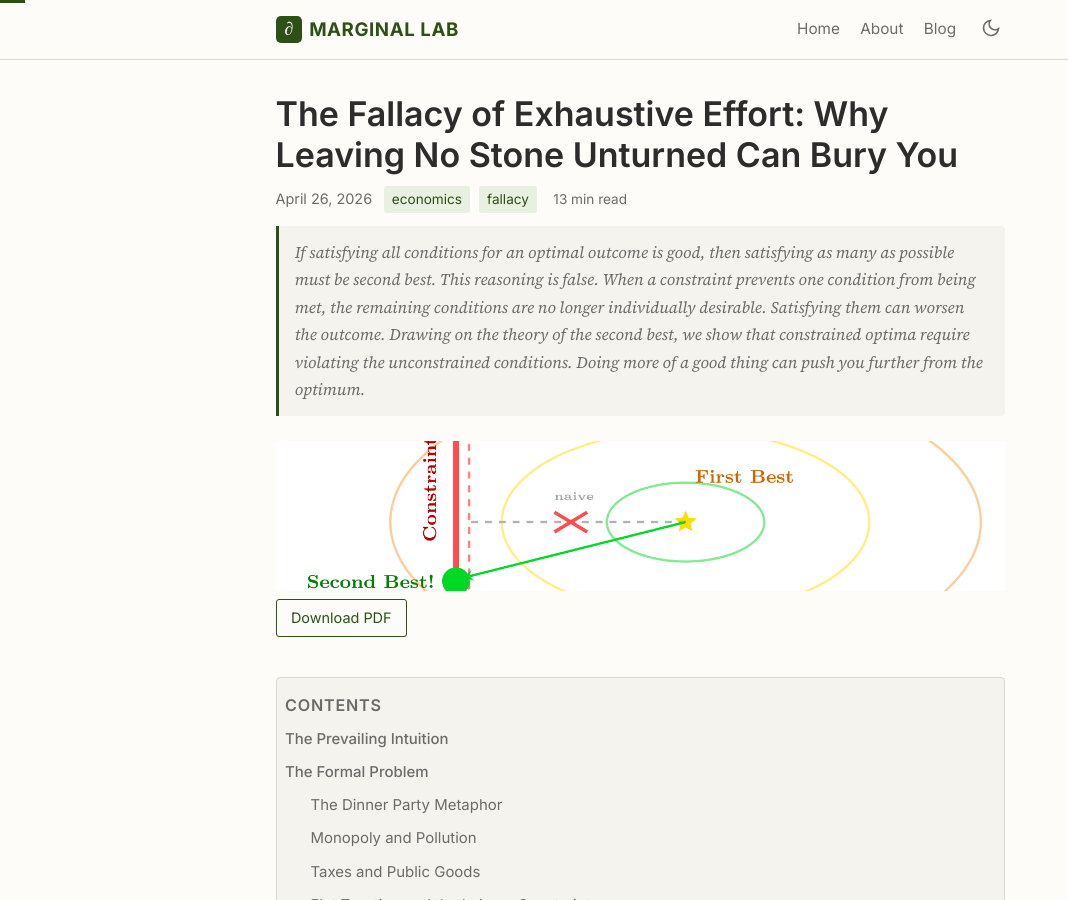
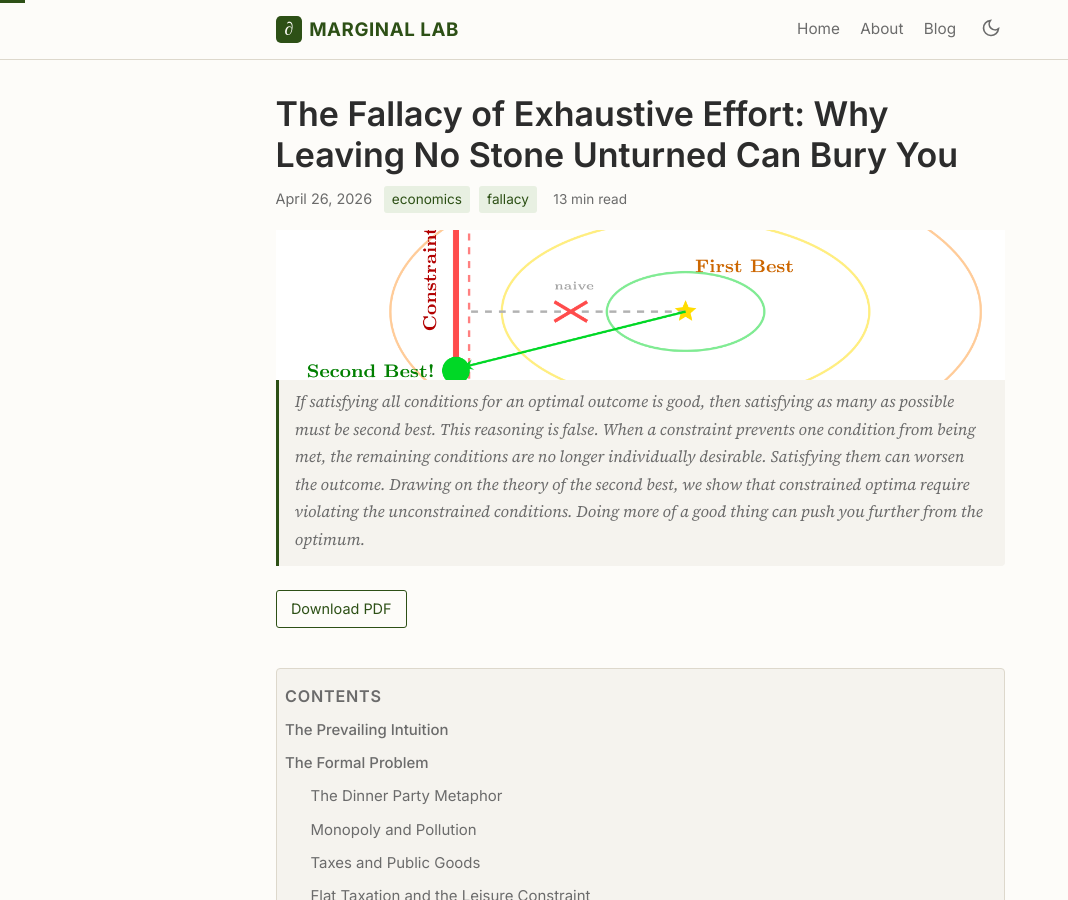
Before and after one commit to marginallabs/marginallabs.github.io, a Jekyll site: the page built from _posts/2026-04-26-The-Fallacy-of-Exhaustive-Effort.md, in a window 1280 px wide and 900 px high. Shown: the whole window, without its empty margins (0-1068 px from the left). Built offline with Jekyll 4.4.1, drawn with Linux system fonts in a browser that asks for light colours.

Commit message:
Adjust thumbnail placement above abstract
Co-Authored-By: Claude Opus 4.7 <noreply@anthropic.com>

```diff
--- a/_layouts/post.html
+++ b/_layouts/post.html
@@ -28,13 +28,13 @@ layout: default
       <span class="series-badge">{{ page.series }}</span>
     </div>
     {% endif %}
-    {% if page.abstract %}
-      <p class="post-abstract">{{ page.abstract }}</p>
-    {% endif %}
     {% if page.image %}
       <div class="post-thumbnail-content" style="text-align:center; margin:1em 0;">
         <img class="post-thumbnail" src="{{ page.image | relative_url }}" alt="Thumbnail for {{ page.title }}" style="max-width:100%; height:auto;" />
       </div>
+    {% endif %}
+    {% if page.abstract %}
+      <p class="post-abstract">{{ page.abstract }}</p>
     {% endif %}
     {% if page.pdf %}
       <a class="pdf-download" href="{{ page.pdf | relative_url }}" target="_blank">Download PDF</a>
```
